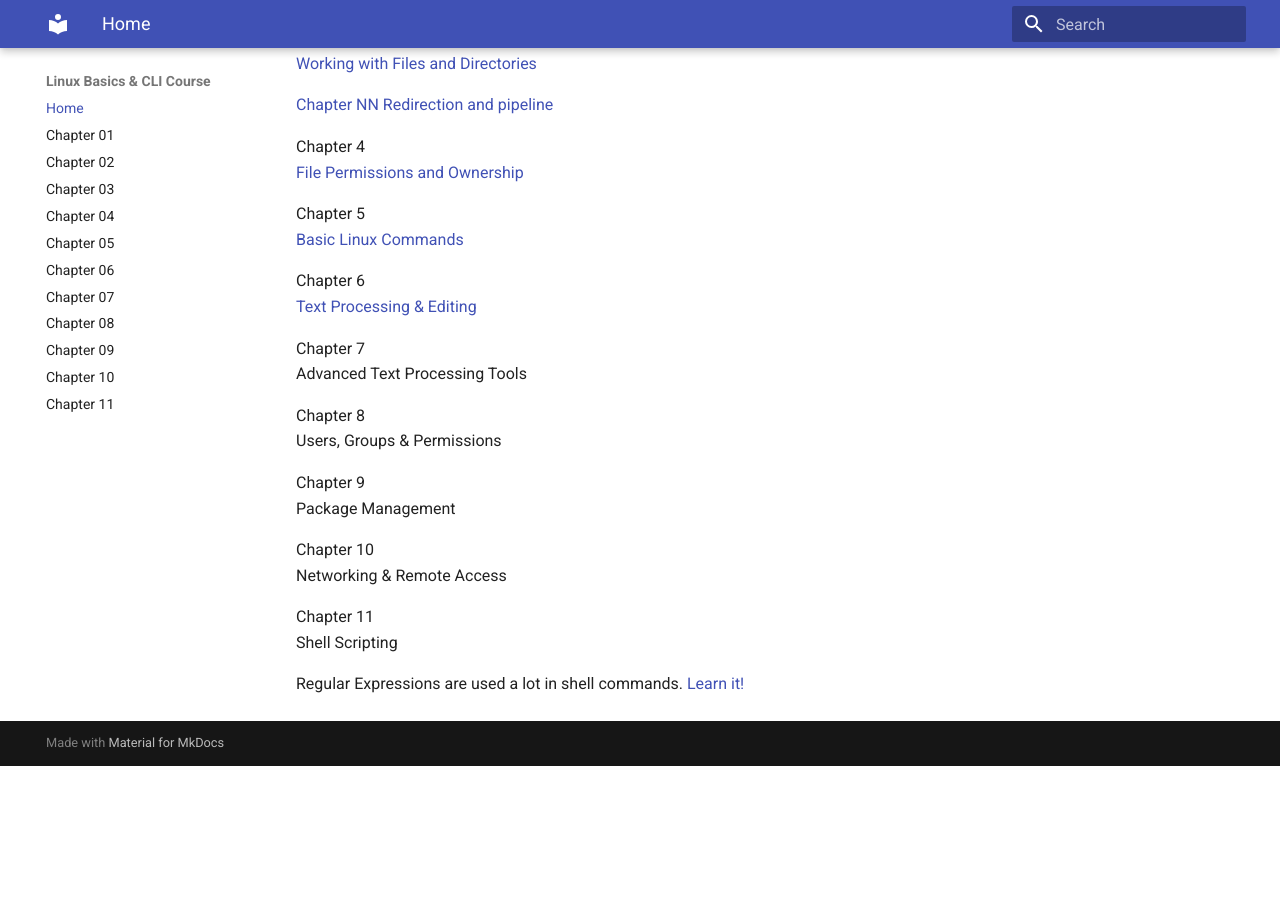
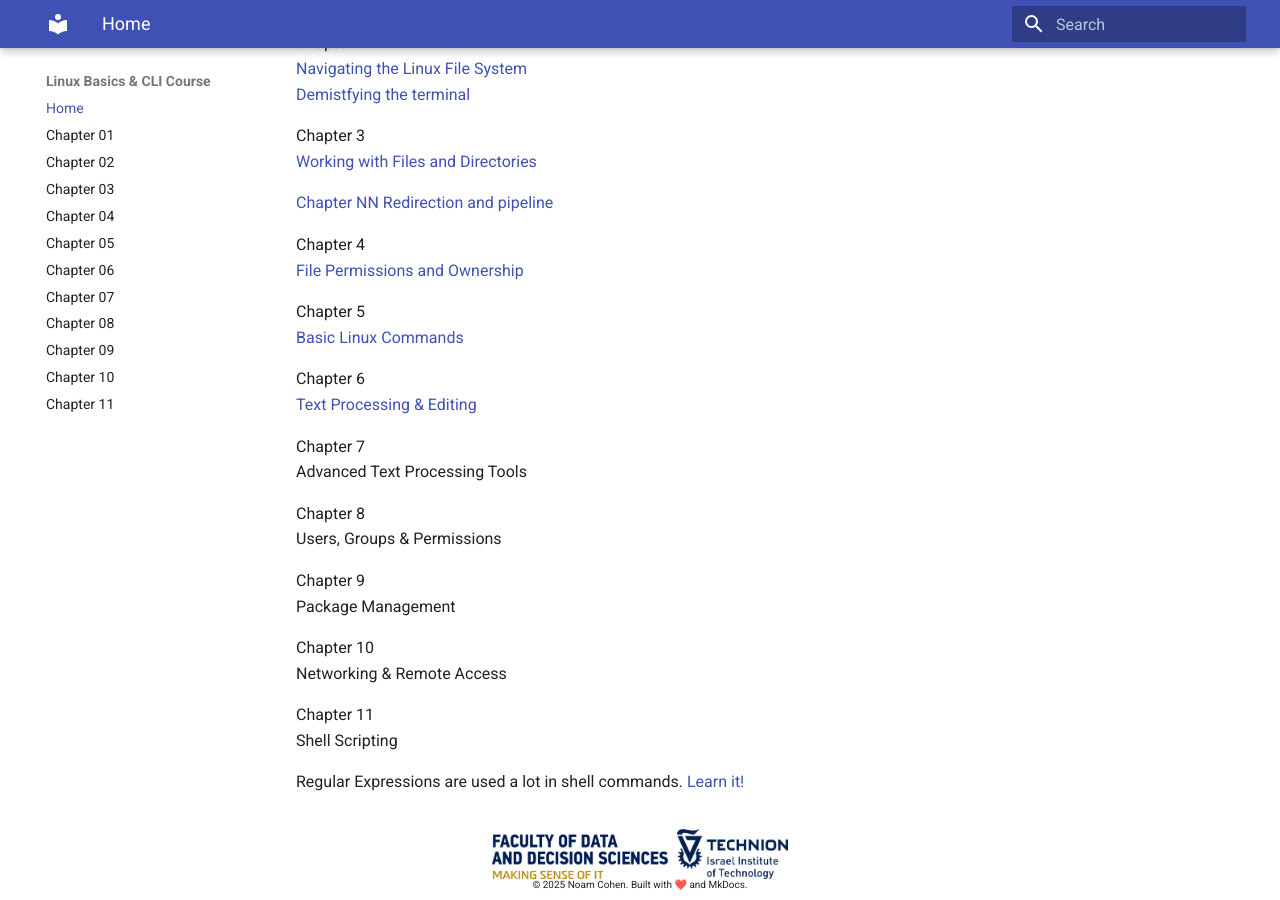
Before and after one commit to cnoam/linux101, an MkDocs documentation site: the page built from chapters/index.md, in a window 1280 px wide and 900 px high, scrolled down 1475 px. Built offline with MkDocs 1.6.1 and Material for MkDocs 9.7.7, drawn with Linux system fonts in a browser that asks for light colours; before the commit the page ends 2241 px from its top, so only the background shows below that.

Commit message:
Add footer with logo

```diff
--- a/chapters/index.md
+++ b/chapters/index.md
@@ -1,4 +1,11 @@
+
+
 # Linux: a self paced course for complete beginners
+
+<div style="text-align: center; padding: 1em;">
+  <img src="/assets/eng-logo.png.webp" alt="Data&Decisions" style="height: 50px; vertical-align: middle;">
+  <img src="/assets/Technion_EN-2.png" alt="Technion" style="height: 50px; vertical-align: middle;">
+</div>
 
 **TODO:**
 
--- a/mkdocs.yml
+++ b/mkdocs.yml
@@ -2,7 +2,7 @@ site_name: Linux Basics & CLI Course
 site_url: ""
 theme:
   name: material
-
+  custom_dir: overrides
 docs_dir: chapters
 extra_css:
   - ../assets/custom.css  # Optional, if you want styling
--- /dev/null
+++ b/overrides/partials/footer.html
@@ -0,0 +1,5 @@
+<div style="text-align: center; padding: 1em;">
+  <img src="/assets/eng-logo.png.webp" alt="Data&Decisions" style="height: 50px; vertical-align: middle;">
+  <img src="/assets/Technion_EN-2.png" alt="Technion" style="height: 50px; vertical-align: middle;"> <br>
+  © 2025 Noam Cohen. Built with ❤️  and MkDocs.
+</div>
```
Also changed, not shown: developer.txt (+7 -0 lines), chapters/assets/Technion_EN-2.png (added), chapters/assets/eng-logo.png.webp (added).
